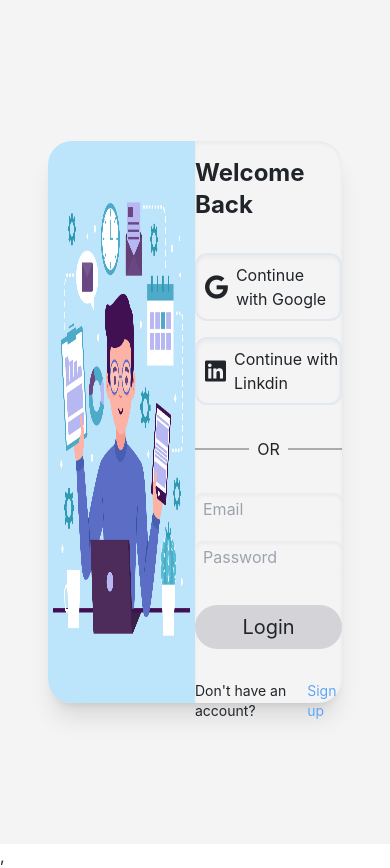
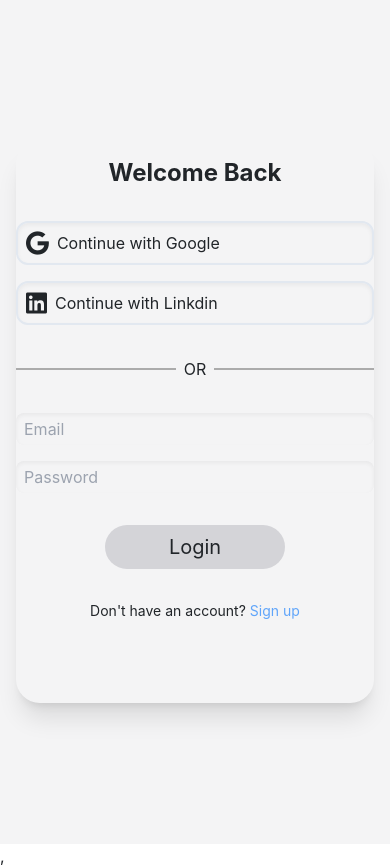
Before and after one commit to Algo53/TSMAG, a React (Create React App) app in the folder frontend/: page /login in a window 390 px wide. Built offline with nearby package versions, Linux system fonts and the light colour scheme.

Commit message:
Initial Commit

```diff
--- a/frontend/src/routes/Home.tsx
+++ b/frontend/src/routes/Home.tsx
@@ -10,17 +10,18 @@ function Home() {
   }
 
   return (
-    <div className='flex p-5 w-full h-full'>
-      <div className='flex lg:w-8/12 md:w-7/12 h-full'>
+    <div className='flex sm:p-5 xs:p-2 w-full h-full'>
+      <div className='sm:flex hidden lg:w-8/12 md:w-7/12 sm:w-1/2 h-full'>
         <img className='rounded-2xl w-full h-full hover:shadow-2xl shadow-xl' src='/images/homePage.jpg' alt='' />
       </div>
-      <div className='flex lg:w-4/12 md:w-5/12 h-full'>
-        <div className='flex flex-col pt-20 px-10 justify-around h-full w-full'>
+      <div className='flex lg:w-4/12 md:w-5/12 sm:w-1/2 px-2 w-full h-full justify-between'>
+        <div className='flex flex-col sm:px-10 xs:px-5 pt-2 justify-between h-full w-full'>
           <div className='flex flex-col gap-3 shadow-inner'>
-            <div className='text-5xl font-bold'>Schedule your day & task with us</div>
-            <div className='text-lg'>Transform your productivity: streamline tasks, prioritize goals, and stay on track effortlessly. Your path to organized, efficient success starts here!</div>
+            <div className='md:text-4xl sm:text-xl text-4xl  font-bold'>Schedule your day & task with us</div>
+            <div className='md:text-lg text-md'>Transform your productivity: streamline tasks, prioritize goals, and stay on track effortlessly. Your path to organized, efficient success starts here!</div>
+            <div className=''>Boost your productivity by scheduling tasks and setting priorities with ease. Streamline your day, focus on your goals, and achieve more effortlessly.</div>
           </div>
-          <div className='flex w-full justify-around text-xl gap-10'>
+          <div className='flex w-full justify-around text-xl gap-10 sm:pb-0 xs:pb-5'>
             <button className="rounded-xl py-2 bg-blue-500 hover:bg-blue-700 hover:shadow-2xl text-white font-bold w-full" onClick={handleLogin}>Login</button>
             <button className="rounded-xl py-2 bg-blue-500 hover:bg-blue-700 hover:shadow-2xl text-white font-bold w-full" onClick={handleSignUp}>Sign Up</button>
           </div>
--- a/frontend/src/routes/Login.tsx
+++ b/frontend/src/routes/Login.tsx
@@ -58,13 +58,13 @@ function Login() {
   }, [userInfo])
 
   return (
-    <div className='flex w-full h-full justify-center items-center md:px-0 sm:px-10 px-5'>
+    <div className='flex w-full h-full justify-center items-center md:px-0 sm:px-10 px-3'>
       <div className='flex h-2/3 xl:w-1/2 lg:w-3/4 md:w-10/12 w-full shadow-xl hover:shadow-2xl rounded-3xl'>
-        <div className='flex w-1/2 h-full'>
+        <div className='xs:flex hidden xs:w-1/2 h-full'>
           <img className='w-full h-full rounded-l-3xl' src='/images/loginPage.jpg' alt='' />
         </div>
-        <div className='flex w-1/2 h-full shadow-inner rounded-r-3xl'>
-          <div className='flex flex-col w-full h-full lg:px-7 md:px-5 sm:px-2 pt-3 items-center gap-8'>
+        <div className='flex xs:w-1/2 w-full h-full justify-center xs:shadow-inner xs:rounded-r-3xl'>
+          <div className='flex flex-col w-full h-full lg:px-7 md:px-5 sm:px-2 xs:px-1 pt-3 items-center gap-8'>
             <div className='flex sm:text-3xl text-2xl font-bold'>Welcome Back</div>
             <div className='flex flex-col w-full gap-3'>
               <div className='flex border-2 border-slate-200 rounded-xl w-full py-2 pl-2 shadow-inner hover:bg-zinc-200 cursor-pointer items-center'><i className="fa-brands fa-google fa-xl pr-2"/>Continue with Google</div>
@@ -79,7 +79,7 @@ function Login() {
               <input className="w-full bg-zinc-100 rounded-lg border-2 border-slate-200 py-1 px-2 shadow-inner" type="text" name="email" value={userDetails.email} onChange={handleChange} placeholder="Email" />
               <input className="w-full bg-zinc-100 rounded-lg border-2 border-slate-200 py-1 px-2 shadow-inner" type="password" name="password" value={userDetails.password} onChange={handleChange} placeholder="Password" />
             </div>
-            <button className={`flex w-full justify-center text-xl ${isFormValid? "hover:text-[19px] hover:shadow-inner hover:bg-zinc-200" : ""} cursor-pointer bg-zinc-300 py-2 rounded-3xl`} onClick={handleSubmit} disabled={!isFormValid}>Login</button>
+            <button className={`flex xs:w-full px-16 xs:px-0 justify-center text-xl ${isFormValid? "hover:text-[19px] hover:shadow-inner hover:bg-zinc-200" : ""} cursor-pointer bg-zinc-300 py-2 rounded-3xl`} onClick={handleSubmit} disabled={!isFormValid}>Login</button>
             <div className="flex md:text-[15px] sm:text-md text-sm">Don't have an account?<Link to='/signup' className="flex text-blue-400 cursor-pointer pl-1">Sign up</Link></div>
           </div>
         </div>
--- a/frontend/src/routes/Register.tsx
+++ b/frontend/src/routes/Register.tsx
@@ -53,12 +53,12 @@ function Register() {
   return (
     <div className='flex w-full h-full justify-center items-center md:px-0 sm:px-10 px-5'>
       <div className='flex h-2/3 xl:w-1/2 lg:w-3/4 md:w-10/12 w-full shadow-xl hover:shadow-2xl rounded-3xl'>
-        <div className='flex w-1/2 h-full'>
+        <div className='sm:flex hidden w-1/2 h-full'>
           <img className='w-full h-full rounded-l-3xl' src='/images/registerPage.jpg' alt='' />
         </div>
-        <div className='flex w-1/2 h-full rounded-r-3xl bg-white'>
-          <div className='flex flex-col w-full h-full lg:px-7 md:px-5 sm:px-2 pr-2 pt-3 items-center justify-around'>
-            <div className='flex sm:text-3xl text-2xl font-bold'>Welcome To Task Manager</div>
+        <div className='flex sm:w-1/2 w-full h-full sm:rounded-r-3xl bg-white'>
+          <div className='flex flex-col w-full h-full lg:px-7 md:px-5 sm:px-2 pr-2 sm:pl-0 pl-2 pt-3 items-center justify-around'>
+            <div className='flex xl:text-3xl lg:text-2xl md:text-xl text-2xl font-bold'>Welcome To Task Manager</div>
             <div className='flex flex-col w-full gap-3'>
               <div className='flex border-2 border-slate-200 rounded-xl w-full py-2 pl-2 shadow-inner hover:bg-zinc-200 cursor-pointer items-center'><i className="fa-brands fa-google fa-xl pr-2"/>Continue with Google</div>
               <div className='flex border-2 border-slate-200 rounded-xl w-full py-2 pl-2 shadow-inner hover:bg-zinc-200 cursor-pointer items-center'><i className="fa-brands fa-linkedin fa-xl pr-2"/>Continue with Linkdin</div>
--- a/frontend/tailwind.config.js
+++ b/frontend/tailwind.config.js
@@ -5,6 +5,14 @@ module.exports = {
   ],
   theme: {
     extend: {},
+    screens: {
+      'xs': '450px',
+      'sm': '600px',
+      'md': '768px',
+      'lg': '1024px',
+      'xl': '1280px',
+      '2xl': '1536px',
+    }
   },
   plugins: [],
 };
```
Also changed, not shown: 1 other file (tests, documents, lock files or other folders).
